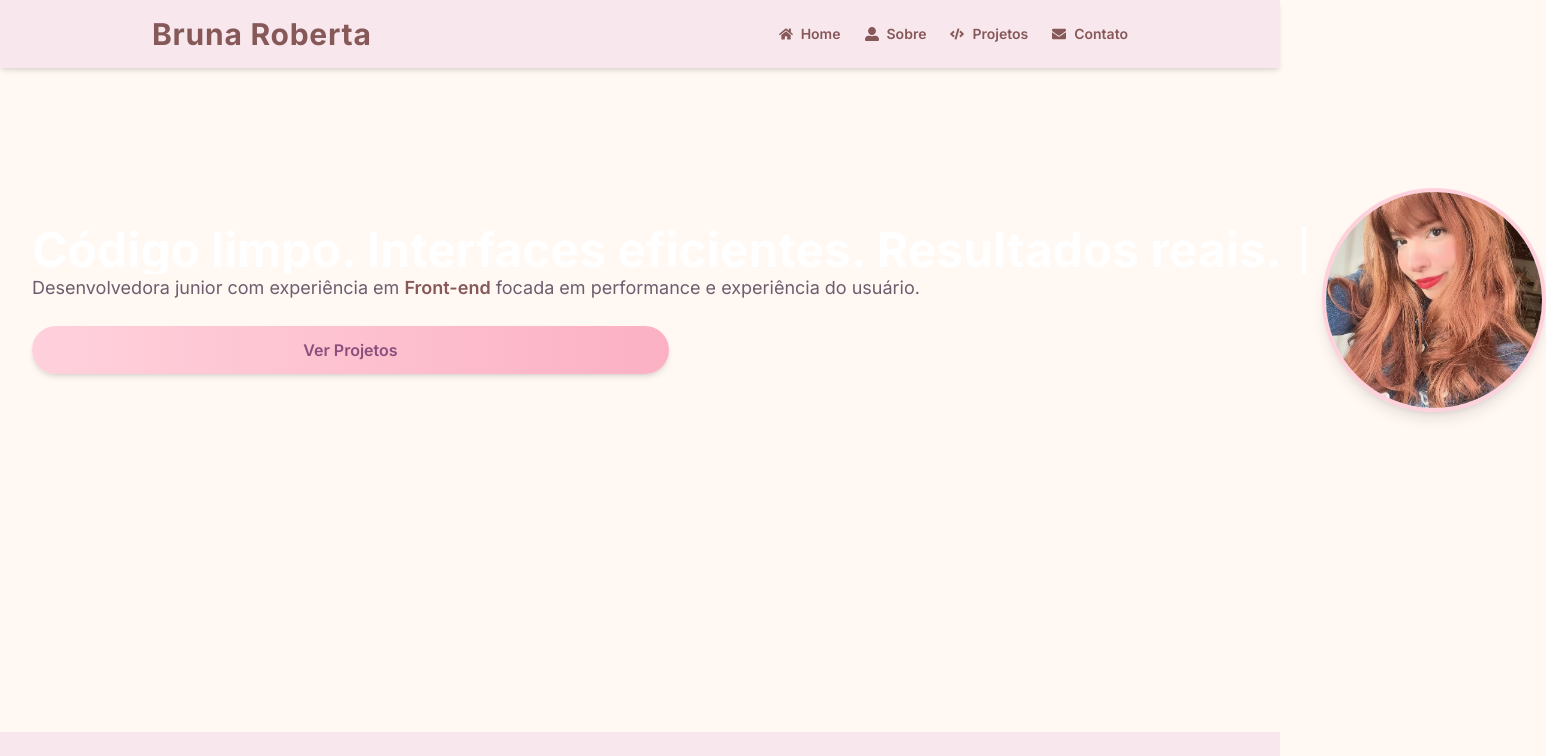
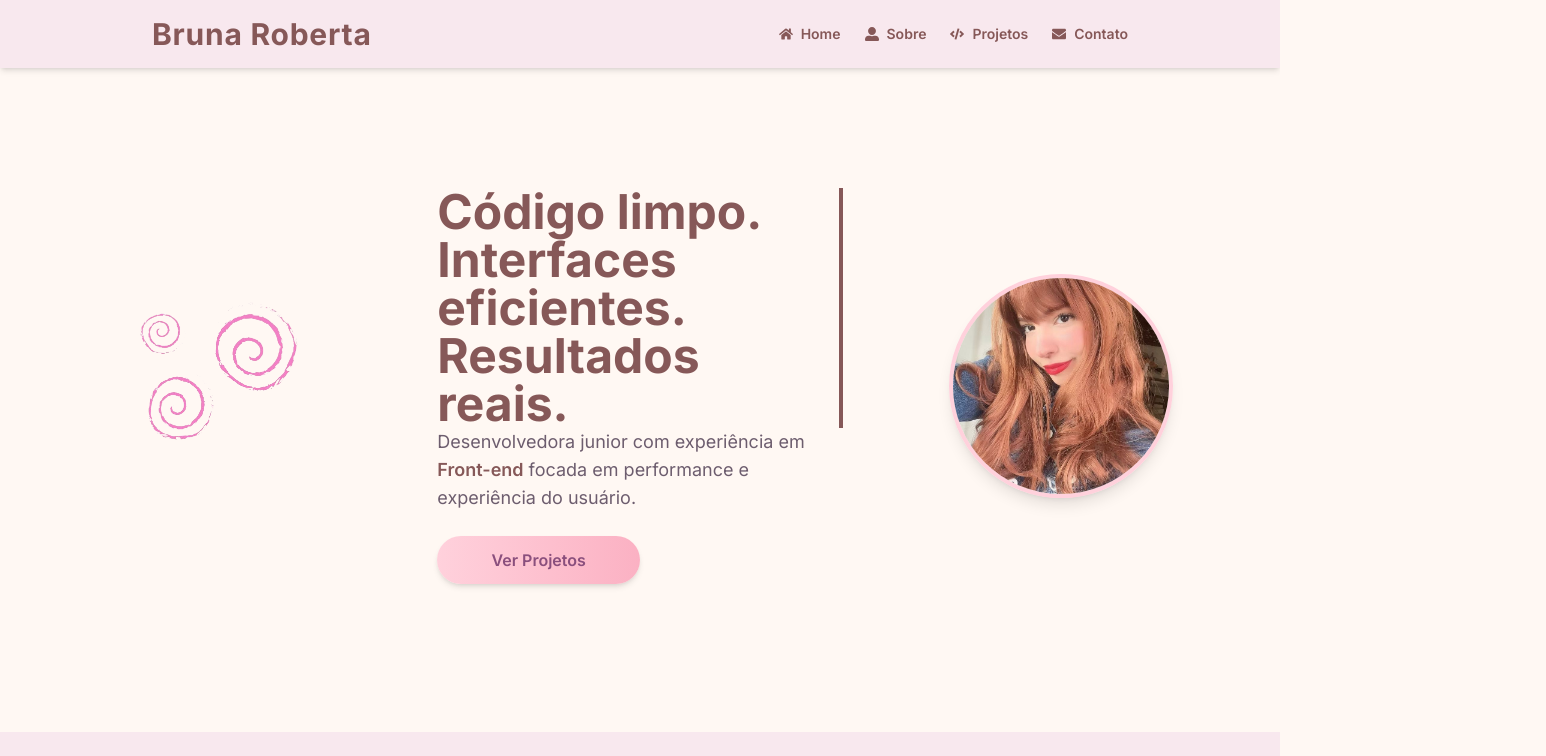
Before and after one commit to brunartt/meu-portifolio, a Next.js app in the folder meu-portifolio/: page / in a window 1280 px wide. Shown: the top 756 px of the page, 1546 px wide, since content can reach past the window. Built offline with nearby package versions, Linux system fonts and the light colour scheme.

Commit message:
update page Home

```diff
--- a/meu-portifolio/src/app/page.tsx
+++ b/meu-portifolio/src/app/page.tsx
@@ -29,7 +29,7 @@ export default function HomePage() {
         transition={{ duration: 0.8 }}
         className="flex-1 text-center md:text-left text-[#6D5D6E] px-4 flex flex-col justify-center"
       >
-        <h2 className="animate-typing overflow-hidden whitespace-nowrap border-r-4 border-r-white pr-5 text-5xl text-white font-bold">
+        <h2 className="animate-typing overflow-hidden border-r-4 border-r pr-5 text-5xl text-[#865858] font-bold">
           Código limpo. Interfaces eficientes. Resultados reais.
         </h2>
         <p className="text-lg mb-6">
```
